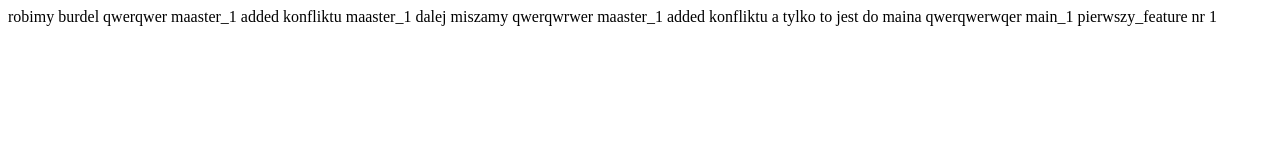
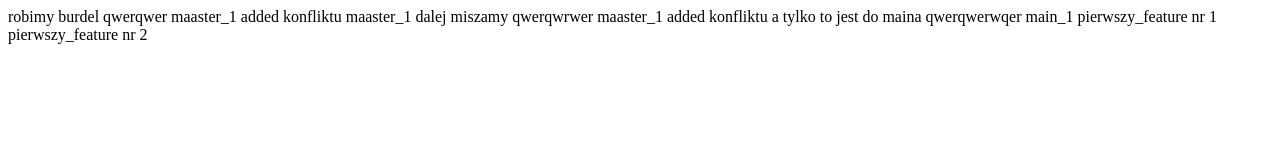
Before and after one commit to rumburakgit/gitjenkinsdemo1, a plain HTML site: page index.html in a window 1280 px wide. Drawn offline with Linux system fonts and the light colour scheme.

Commit message:
pierwszy feature 02

```diff
--- a/index.html
+++ b/index.html
@@ -8,6 +8,7 @@ added konfliktu
 a tylko to jest do maina qwerqwerwqer
 main_1
 pierwszy_feature nr 1
+pierwszy_feature nr 2
 </body>
 
 </html>
```
